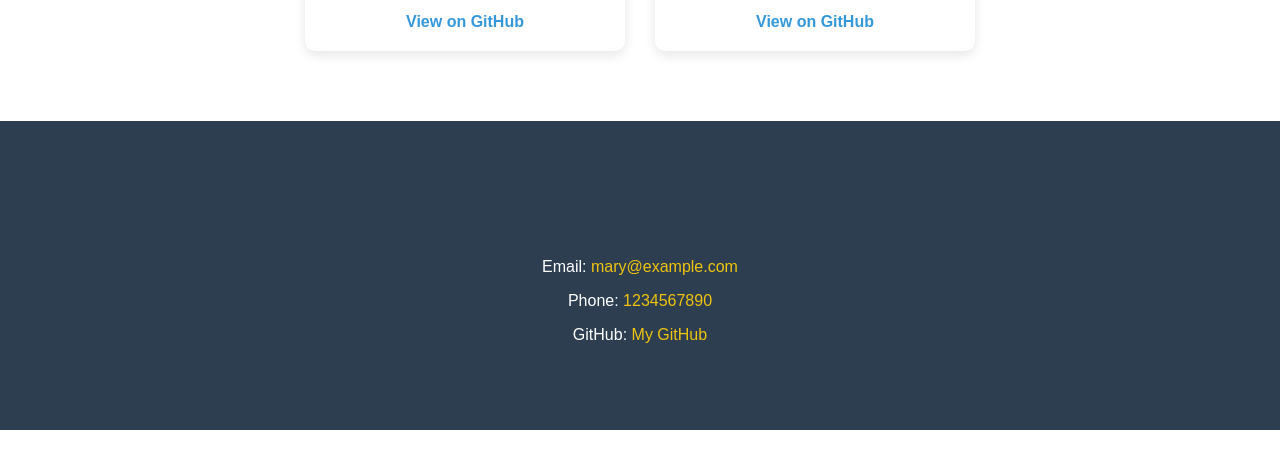
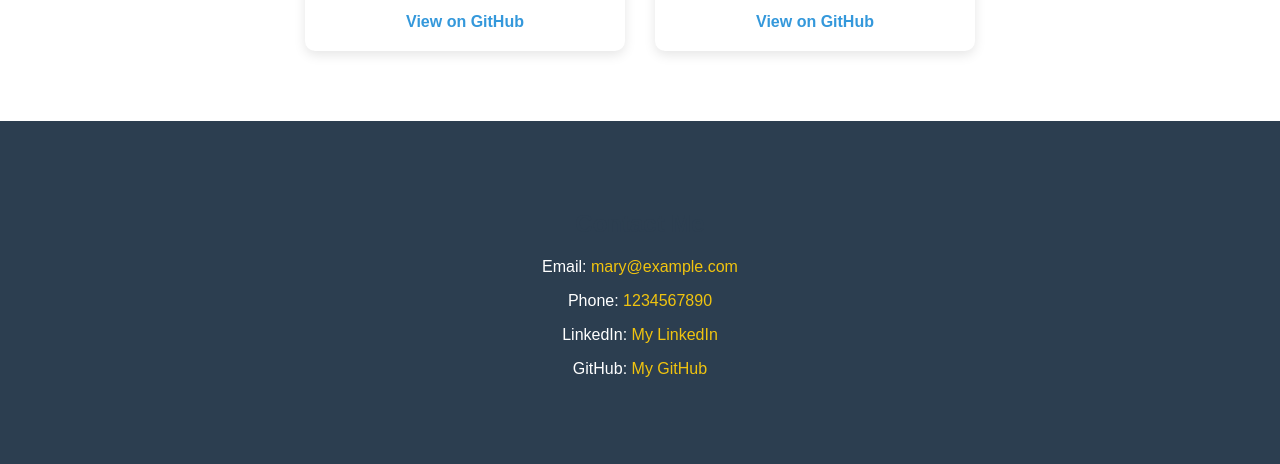
Before and after one commit to marydelfin/portfolio-website, a plain HTML site: page index.html in a window 1280 px wide. Shown: the part 1411-1875 px from the top of the page. Before the commit the page ends 1841 px from the top, so only its background shows below. Drawn offline with Linux system fonts and the light colour scheme.

Commit message:
Update index.html

```diff
--- a/index.html
+++ b/index.html
@@ -78,7 +78,11 @@
             1234567890
         </a>
     </p>
-
+<p>LinkedIn:
+    <a href="https://www.linkedin.com/in/mary-delfin-5a9b273aa/" target="_blank">
+        My LinkedIn
+    </a>
+</p>
     <p>GitHub:
         <a href="https://github.com/marydelfin" target="_blank">
             My GitHub
```
